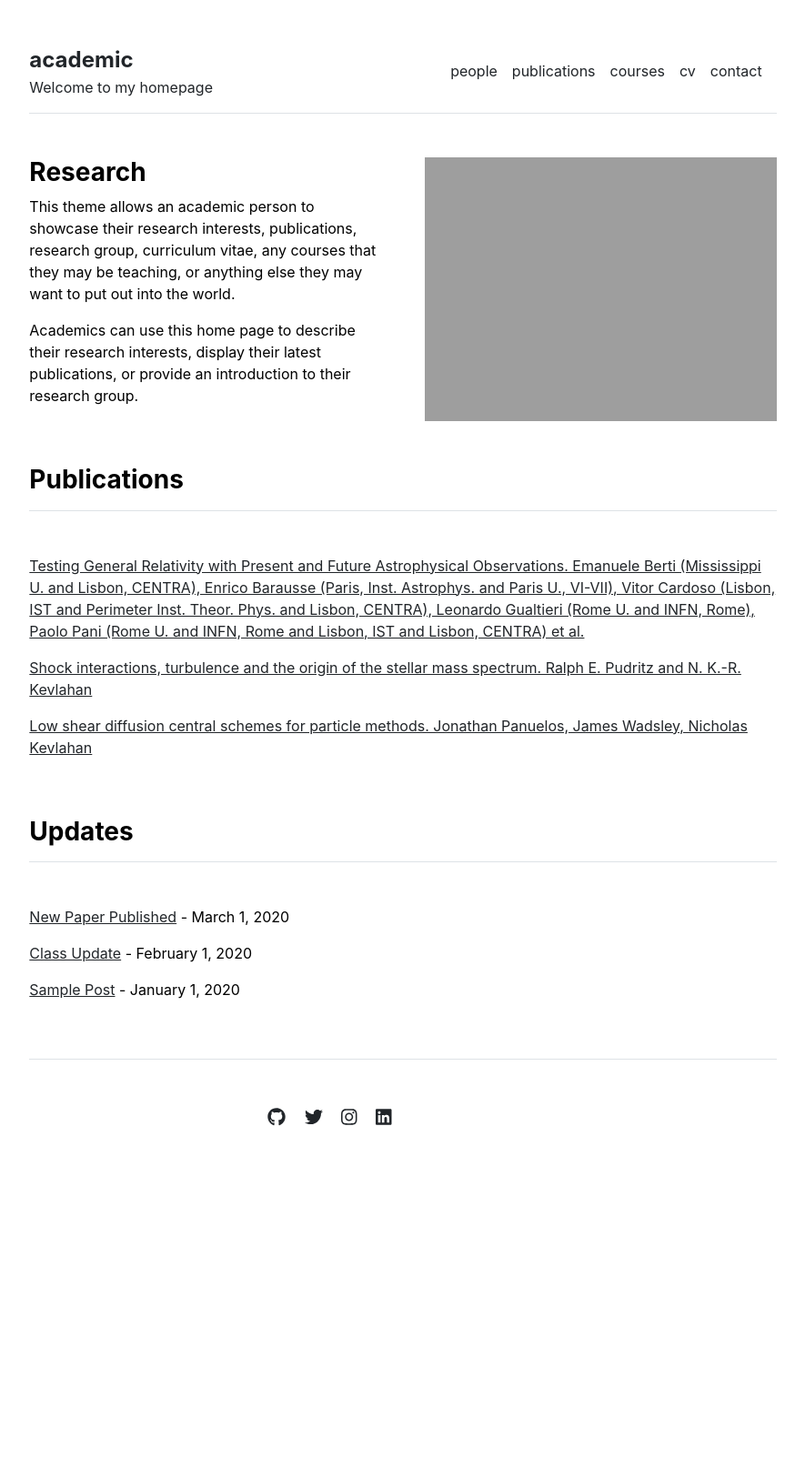
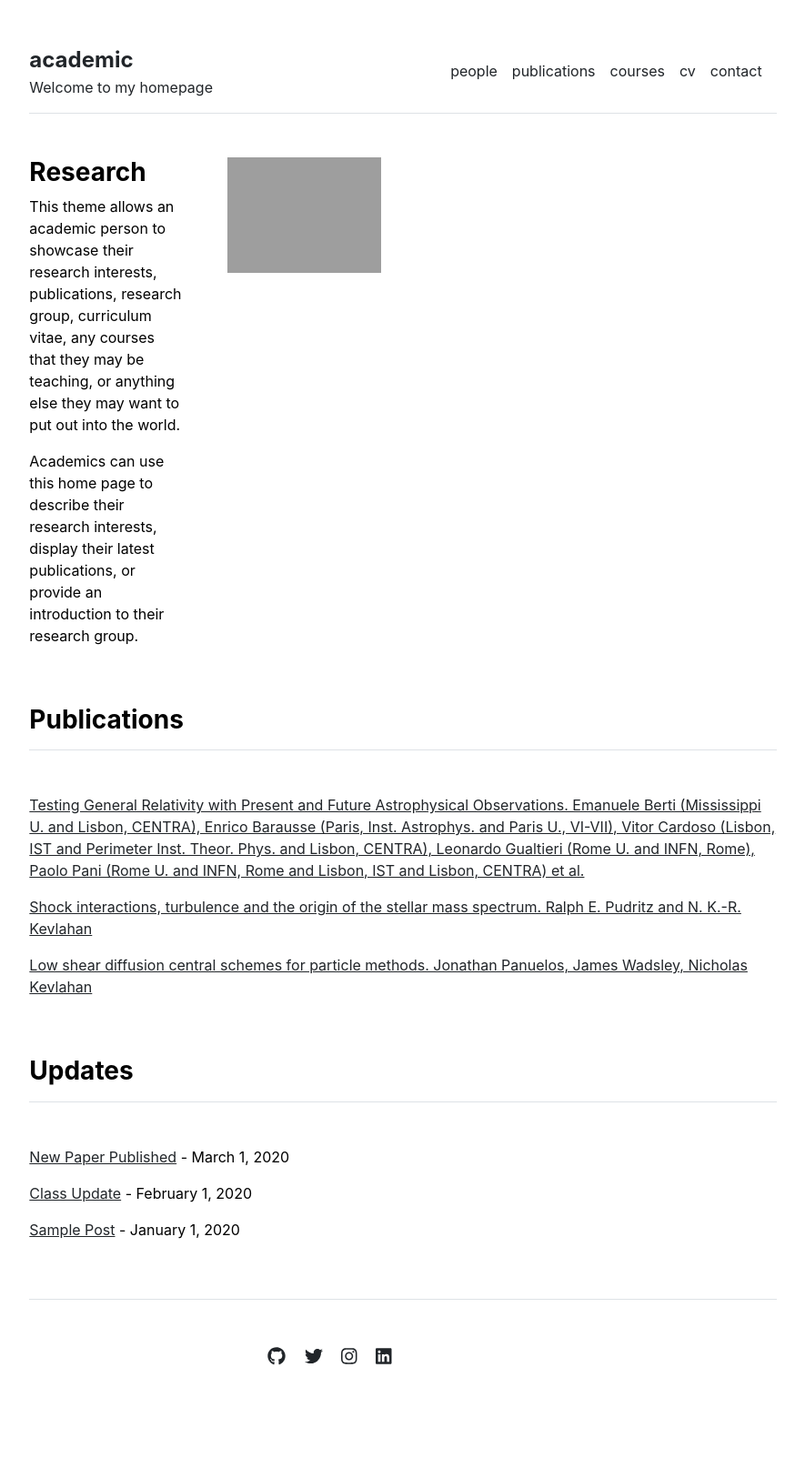
Before and after one commit to akakpokonou/akakpokonou.github.io, a Jekyll site: the page built from index.md, in a window 1280 px wide. Shown: the whole page at 91% size, without its empty margins (197-1082 px from the left). Built offline with Jekyll 4.4.1, drawn with Linux system fonts in a browser that asks for light colours; before the commit the page ends 1339 px from its top, so only the background shows below that.

Commit message:
Update home.html

```diff
--- a/_layouts/home.html
+++ b/_layouts/home.html
@@ -3,11 +3,11 @@
 ---
 
 <div class="row g-5 mb-5">
-  <div class="col-md-6">
+  <div class="col-md-3">
     <h3 class="fw-bold">Research</h3>
     {{ content }}
   </div>
-  <div class="col-md-6">
+  <div class="col-md-3">
     <img src="{{ site.github.url }}/assets/img/home.jpg" alt="Home" width="100%">
   </div>
 </div>
```
